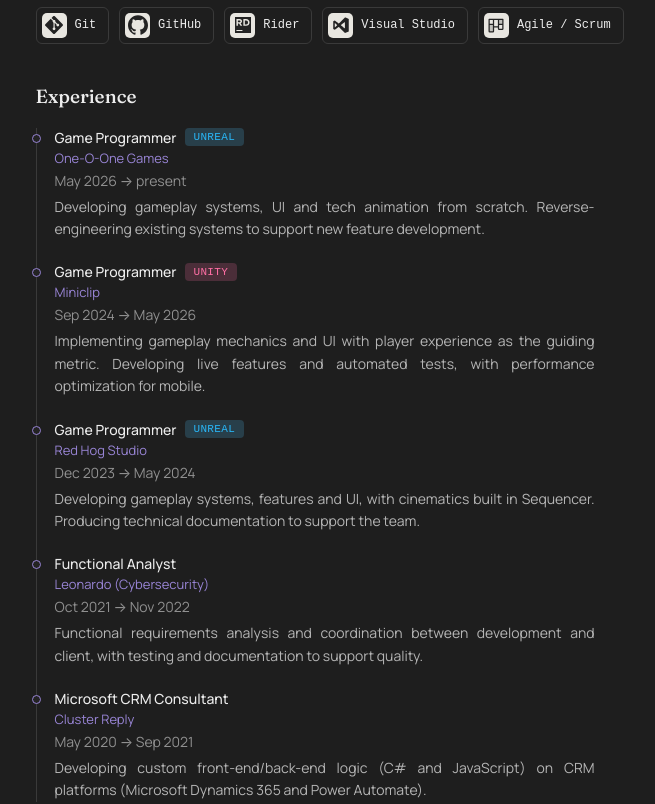
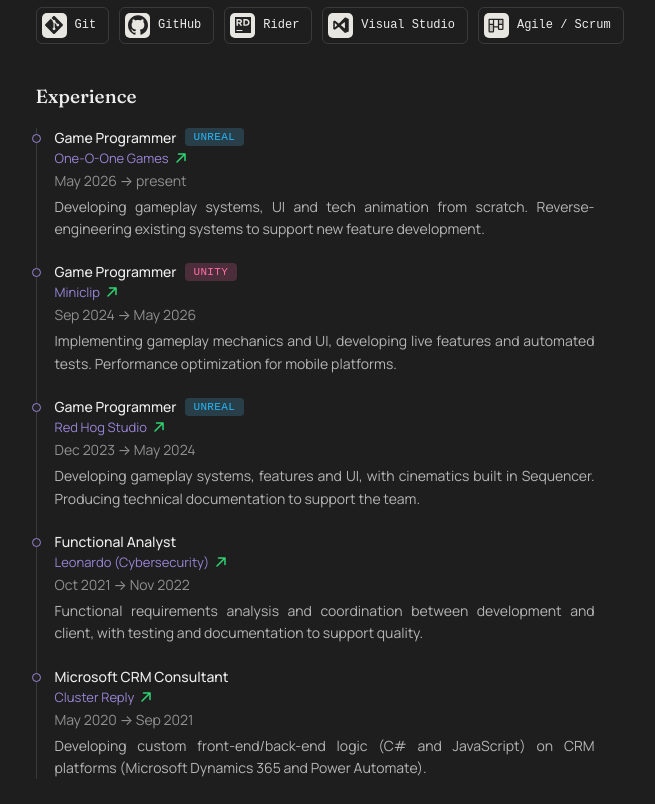
Before and after one commit to camilla-bianca/camilla-bianca.github.io, a React (Vite) app: page / in a window 1280 px wide. Shown: the part 1166-1970 px from the top of the page, without its empty margins (145-800 px from the left). Built offline with nearby package versions, Linux system fonts and the light colour scheme.

Commit message:
Update company links and timeline descriptions

```diff
--- a/src/components/AboutSection.css
+++ b/src/components/AboutSection.css
@@ -91,6 +91,43 @@
   margin-top: 2px;
 }
 
+/* Nome e freccia sono un unico link: il nome resta viola, la freccia è verde
+   (verde = azione, viola = enfasi, come da regola del brief) */
+.company-link {
+  display: flex;
+  align-items: center;
+  gap: 4px;
+  width: fit-content;
+  text-decoration: none;
+}
+
+.company-arrow {
+  width: 16px;
+  height: 16px;
+  flex-shrink: 0;
+  color: var(--accent-primary);
+  transition: transform 0.25s ease;
+}
+
+/* stesso movimento della freccia nei project details */
+@media (hover: hover) {
+  .company-link:hover .company-arrow {
+    transform: translate(3px, -3px);
+  }
+}
+
+.company-link:focus-visible .company-arrow,
+.company-link:active .company-arrow {
+  transform: translate(3px, -3px);
+}
+
+@media (prefers-reduced-motion: reduce) {
+  .company-arrow {
+    transition: none;
+    transform: none !important;
+  }
+}
+
 .timeline-period {
   color: var(--text-muted);
   font-size: 14px;
--- a/src/components/AboutSection.jsx
+++ b/src/components/AboutSection.jsx
@@ -1,4 +1,5 @@
 import { Trans, useTranslation } from 'react-i18next'
+import { PiArrowUpRightBold } from 'react-icons/pi'
 import { stats, workExperience, education } from '../data/experience'
 import { engineLabels } from '../data/projects'
 import { useInView } from '../hooks/useInView'
@@ -35,9 +36,21 @@ function TimelineItem({ item, index }) {
           <span className={`engine-badge ${item.engine}`}>{engineLabels[item.engine]}</span>
         )}
       </div>
-      {item.company && (
-        <div className="timeline-company">{item.company}</div>
-      )}
+      {item.company &&
+        (item.companyUrl ? (
+          <a
+            href={item.companyUrl}
+            target="_blank"
+            rel="noopener noreferrer"
+            className="timeline-company company-link"
+            aria-label={t('about.companySiteAria', { name: item.company })}
+          >
+            <span>{item.company}</span>
+            <PiArrowUpRightBold className="company-arrow" aria-hidden="true" />
+          </a>
+        ) : (
+          <div className="timeline-company">{item.company}</div>
+        ))}
       <div className="timeline-period">{t(`experience.items.${item.id}.period`)}</div>
       {description && <div className="timeline-description">{description}</div>}
     </div>
--- a/src/data/experience.js
+++ b/src/data/experience.js
@@ -5,11 +5,34 @@ export const stats = [
 ]
 
 export const workExperience = [
-  { id: 'one-o-one-games', engine: 'unreal', company: 'One-O-One Games' },
-  { id: 'miniclip', engine: 'unity', company: 'Miniclip' },
-  { id: 'red-hog-studio', engine: 'unreal', company: 'Red Hog Studio' },
-  { id: 'leonardo', company: 'Leonardo (Cybersecurity)' },
-  { id: 'cluster-reply', company: 'Cluster Reply' },
+  {
+    id: 'one-o-one-games',
+    engine: 'unreal',
+    company: 'One-O-One Games',
+    companyUrl: 'https://oneoonegames.com',
+  },
+  {
+    id: 'miniclip',
+    engine: 'unity',
+    company: 'Miniclip',
+    companyUrl: 'https://www.miniclip.com',
+  },
+  {
+    id: 'red-hog-studio',
+    engine: 'unreal',
+    company: 'Red Hog Studio',
+    companyUrl: 'https://www.redhogstudio.com',
+  },
+  {
+    id: 'leonardo',
+    company: 'Leonardo (Cybersecurity)',
+    companyUrl: 'https://www.leonardo.com/en/',
+  },
+  {
+    id: 'cluster-reply',
+    company: 'Cluster Reply',
+    companyUrl: 'https://www.reply.com/cluster-reply-italy/en',
+  },
 ]
 
 export const education = [
--- a/src/i18n/locales/en.json
+++ b/src/i18n/locales/en.json
@@ -117,6 +117,7 @@
     "introText": "I'm a <hl>Game Programmer</hl> and I work mainly on <hl>Unreal Engine</hl> and <hl>Unity</hl>, using C++, Blueprint, and C#. After my Master's degree in <hl>Computer Engineering</hl> I kept learning by building games: solo <hl>indie</hl> prototypes, <hl>team</hl> projects, then studio development on <hl>published</hl> titles. What I've always loved about Game Dev is watching something that doesn't exist become <hl>real</hl>.",
     "experienceTitle": "Experience",
     "educationTitle": "Education",
+    "companySiteAria": "{{name}} website (opens in a new tab)",
     "stats": {
       "gamedevYears": "years in Game Dev",
       "itYears": "years in IT",
@@ -133,7 +134,7 @@
       "miniclip": {
         "role": "Game Programmer",
         "period": "Sep 2024 → May 2026",
-        "description": "Implementing gameplay mechanics and UI with player experience as the guiding metric. Developing live features and automated tests, with performance optimization for mobile."
+        "description": "Implementing gameplay mechanics and UI, developing live features and automated tests. Performance optimization for mobile platforms."
       },
       "red-hog-studio": {
         "role": "Game Programmer",
--- a/src/i18n/locales/it.json
+++ b/src/i18n/locales/it.json
@@ -117,6 +117,7 @@
     "introText": "Sono una <hl>Game Programmer</hl> e lavoro principalmente su <hl>Unreal Engine</hl> e <hl>Unity</hl>, con C++, Blueprint e C#. Dopo la laurea magistrale in <hl>Ingegneria Informatica</hl> ho continuato a imparare costruendo videogiochi: prototipi <hl>indie</hl> in autonomia, progetti in <hl>team</hl>, poi sviluppo in studio su titoli <hl>pubblicati</hl>. Del Game Dev mi appassiona da sempre vedere qualcosa che non esiste diventare <hl>reale</hl>.",
     "experienceTitle": "Esperienza",
     "educationTitle": "Formazione",
+    "companySiteAria": "Sito di {{name}} (si apre in una nuova scheda)",
     "stats": {
       "gamedevYears": "anni nel Game Dev",
       "itYears": "anni nell'IT",
@@ -133,7 +134,7 @@
       "miniclip": {
         "role": "Game Programmer",
         "period": "Set 2024 → Mag 2026",
-        "description": "Implementazione di meccaniche di gameplay e UI con l'esperienza del giocatore come metro di giudizio. Sviluppo di live feature e test automatizzati, con ottimizzazione delle performance per il mobile."
+        "description": "Implementazione di meccaniche di gameplay e UI, sviluppo di live feature e test automatizzati. Ottimizzazione delle performance per piattaforme mobile."
       },
       "red-hog-studio": {
         "role": "Game Programmer",
```
